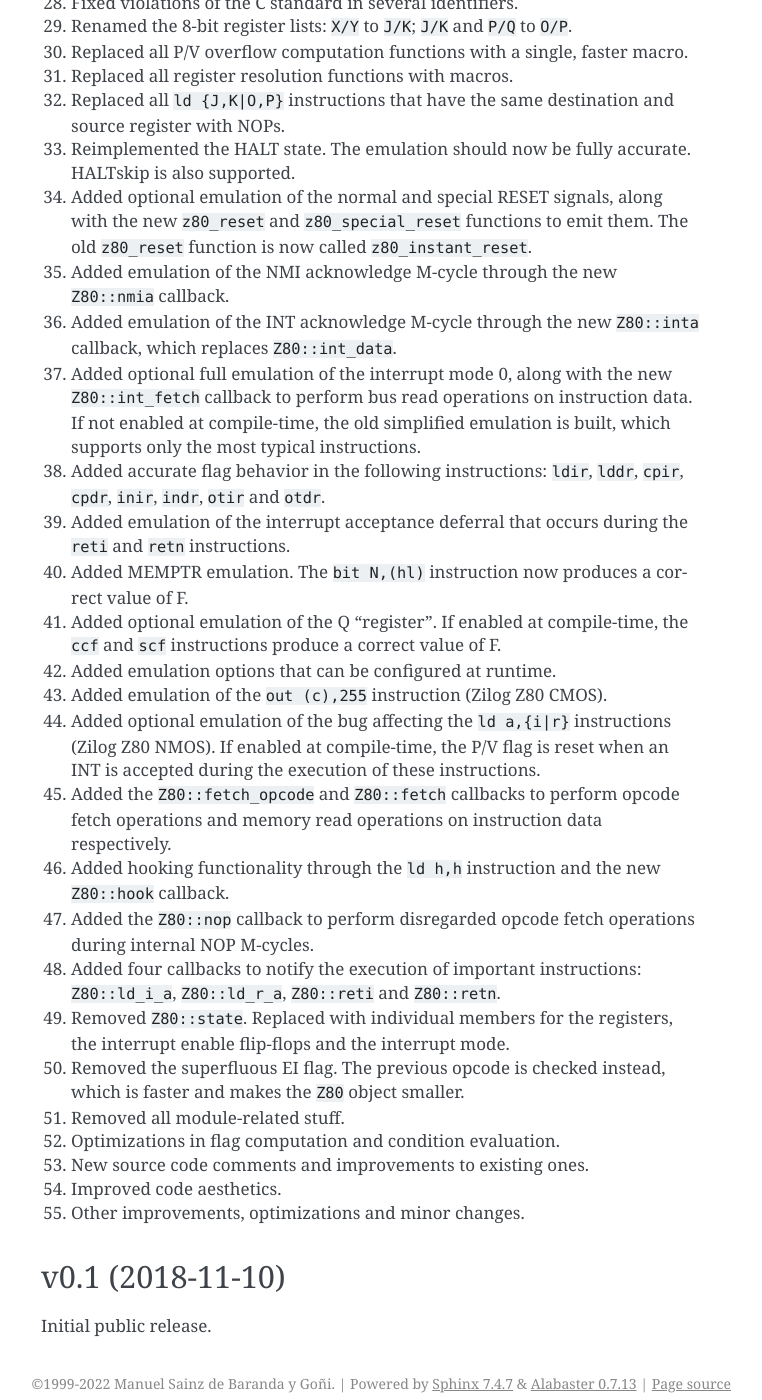
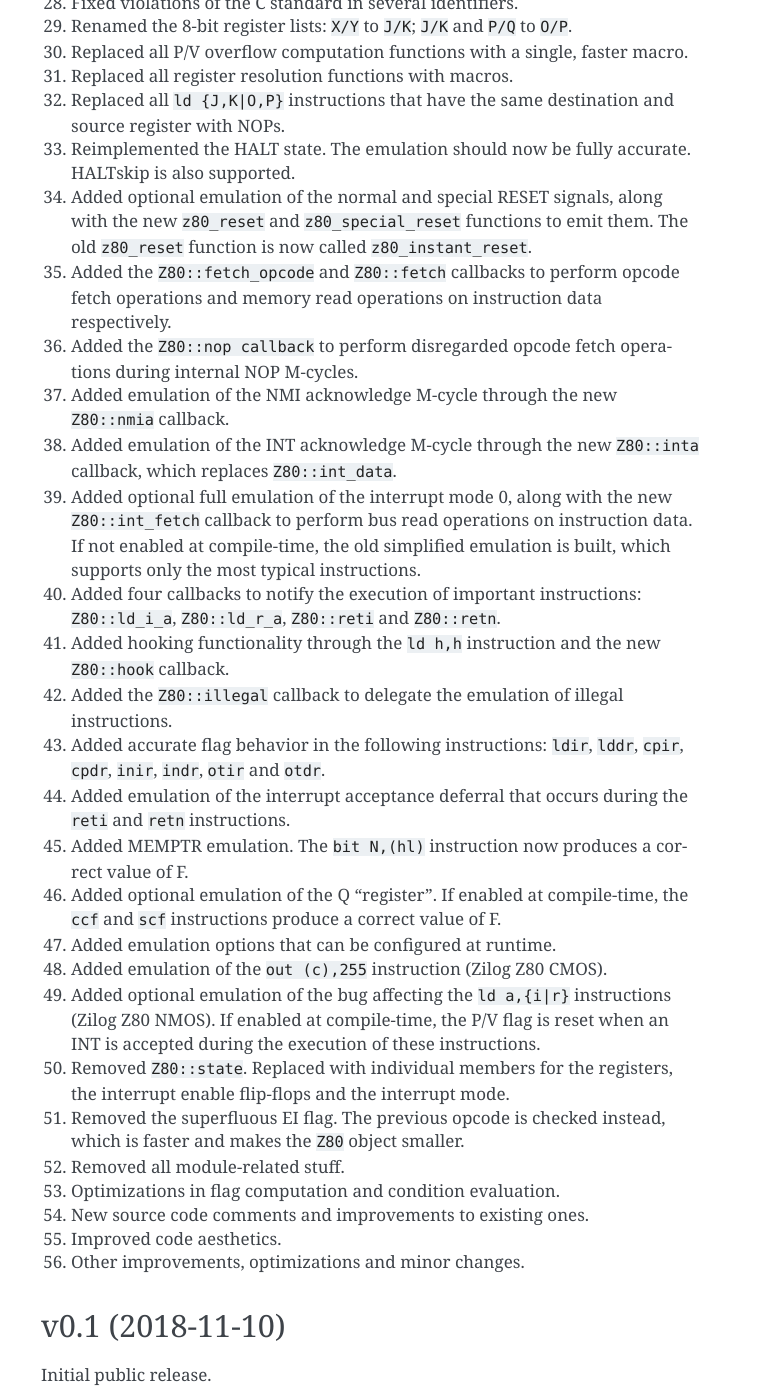
Before and after one commit to redcode/Z80, a Sphinx documentation site: the page built from documentation/VersionHistory.rst, in a window 1280 px wide and 1400 px high, scrolled down 1226 px. Shown: the whole window, without its empty margins (379-1141 px from the left). Built offline with Sphinx 7.4.7, drawn with Linux system fonts in a browser that asks for light colours.

Commit message:
Illegal instructions handling; Doxygen comments; Documentation.

```diff
--- a/documentation/VersionHistory.rst
+++ b/documentation/VersionHistory.rst
@@ -33,7 +33,7 @@ Changes:
 22. Fixed the clock cycles of the ``dec XY`` and ``in (c)`` instructions.
 23. Fixed the ``read_16`` function so that the order in which the compiler evaluates expressions does not affect the order of the memory read operations.
 24. Fixed the order in which the memory write operations are performed when the SP register is involved. This affects the NMI response, the INT response in modes 1 and 2, and the following instructions: ``ex (sp),{hl|XY}``, ``push TT``, ``push XY``, ``call WORD``, ``call Z,WORD`` and ``rst N``.
-25. Fixed the handling of illegal instructions to avoid stack overflows in long sequences of ``DDh`` / ``FDh`` prefixes.
+25. Fixed the handling of illegal instructions to avoid stack overflows in long sequences of ``DDh/FDh`` prefixes.
 26. Fixed several implicit conversions to avoid warnings about loss of sign and precision.
 27. Fixed some bitwise operations to avoid undefined behavior and arithmetic right shifts on signed integers.
 28. Fixed violations of the C standard in several identifiers.
@@ -43,27 +43,28 @@ Changes:
 32. Replaced all ``ld {J,K|O,P}`` instructions that have the same destination and source register with NOPs.
 33. Reimplemented the HALT state. The emulation should now be fully accurate. HALTskip is also supported.
 34. Added optional emulation of the normal and special RESET signals, along with the new ``z80_reset`` and ``z80_special_reset`` functions to emit them. The old ``z80_reset`` function is now called ``z80_instant_reset``.
-35. Added emulation of the NMI acknowledge M-cycle through the new ``Z80::nmia`` callback.
-36. Added emulation of the INT acknowledge M-cycle through the new ``Z80::inta`` callback, which replaces ``Z80::int_data``.
-37. Added optional full emulation of the interrupt mode 0, along with the new ``Z80::int_fetch`` callback to perform bus read operations on instruction data. If not enabled at compile-time, the old simplified emulation is built, which supports only the most typical instructions.
-38. Added accurate flag behavior in the following instructions: ``ldir``, ``lddr``, ``cpir``, ``cpdr``, ``inir``, ``indr``, ``otir`` and ``otdr``.
-39. Added emulation of the interrupt acceptance deferral that occurs during the ``reti`` and ``retn`` instructions.
-40. Added MEMPTR emulation. The ``bit N,(hl)`` instruction now produces a correct value of F.
-41. Added optional emulation of the Q "register". If enabled at compile-time, the ``ccf`` and ``scf`` instructions produce a correct value of F.
-42. Added emulation options that can be configured at runtime.
-43. Added emulation of the ``out (c),255`` instruction (Zilog Z80 CMOS).
-44. Added optional emulation of the bug affecting the ``ld a,{i|r}`` instructions (Zilog Z80 NMOS). If enabled at compile-time, the P/V flag is reset when an INT is accepted during the execution of these instructions.
-45. Added the ``Z80::fetch_opcode`` and ``Z80::fetch`` callbacks to perform opcode fetch operations and memory read operations on instruction data respectively.
-46. Added hooking functionality through the ``ld h,h`` instruction and the new ``Z80::hook`` callback.
-47. Added the ``Z80::nop`` callback to perform disregarded opcode fetch operations during internal NOP M-cycles.
-48. Added four callbacks to notify the execution of important instructions: ``Z80::ld_i_a``, ``Z80::ld_r_a``, ``Z80::reti`` and ``Z80::retn``.
-49. Removed ``Z80::state``. Replaced with individual members for the registers, the interrupt enable flip-flops and the interrupt mode.
-50. Removed the superfluous EI flag. The previous opcode is checked instead, which is faster and makes the ``Z80`` object smaller.
-51. Removed all module-related stuff.
-52. Optimizations in flag computation and condition evaluation.
-53. New source code comments and improvements to existing ones.
-54. Improved code aesthetics.
-55. Other improvements, optimizations and minor changes.
+35. Added the ``Z80::fetch_opcode`` and ``Z80::fetch`` callbacks to perform opcode fetch operations and memory read operations on instruction data respectively.
+36. Added the ``Z80::nop callback`` to perform disregarded opcode fetch operations during internal NOP M-cycles.
+37. Added emulation of the NMI acknowledge M-cycle through the new ``Z80::nmia`` callback.
+38. Added emulation of the INT acknowledge M-cycle through the new ``Z80::inta`` callback, which replaces ``Z80::int_data``.
+39. Added optional full emulation of the interrupt mode 0, along with the new ``Z80::int_fetch`` callback to perform bus read operations on instruction data. If not enabled at compile-time, the old simplified emulation is built, which supports only the most typical instructions.
+40. Added four callbacks to notify the execution of important instructions: ``Z80::ld_i_a``, ``Z80::ld_r_a``, ``Z80::reti`` and ``Z80::retn``.
+41. Added hooking functionality through the ``ld h,h`` instruction and the new ``Z80::hook`` callback.
+42. Added the ``Z80::illegal`` callback to delegate the emulation of illegal instructions.
+43. Added accurate flag behavior in the following instructions: ``ldir``, ``lddr``, ``cpir``, ``cpdr``, ``inir``, ``indr``, ``otir`` and ``otdr``.
+44. Added emulation of the interrupt acceptance deferral that occurs during the ``reti`` and ``retn`` instructions.
+45. Added MEMPTR emulation. The ``bit N,(hl)`` instruction now produces a correct value of F.
+46. Added optional emulation of the Q "register". If enabled at compile-time, the ``ccf`` and ``scf`` instructions produce a correct value of F.
+47. Added emulation options that can be configured at runtime.
+48. Added emulation of the ``out (c),255`` instruction (Zilog Z80 CMOS).
+49. Added optional emulation of the bug affecting the ``ld a,{i|r}`` instructions (Zilog Z80 NMOS). If enabled at compile-time, the P/V flag is reset when an INT is accepted during the execution of these instructions.
+50. Removed ``Z80::state``. Replaced with individual members for the registers, the interrupt enable flip-flops and the interrupt mode.
+51. Removed the superfluous EI flag. The previous opcode is checked instead, which is faster and makes the ``Z80`` object smaller.
+52. Removed all module-related stuff.
+53. Optimizations in flag computation and condition evaluation.
+54. New source code comments and improvements to existing ones.
+55. Improved code aesthetics.
+56. Other improvements, optimizations and minor changes.
 
 v0.1 (2018-11-10)
 =================
```
Also changed, not shown: documentation/APIReference.rst (+81 -23 lines), 4 other files.
